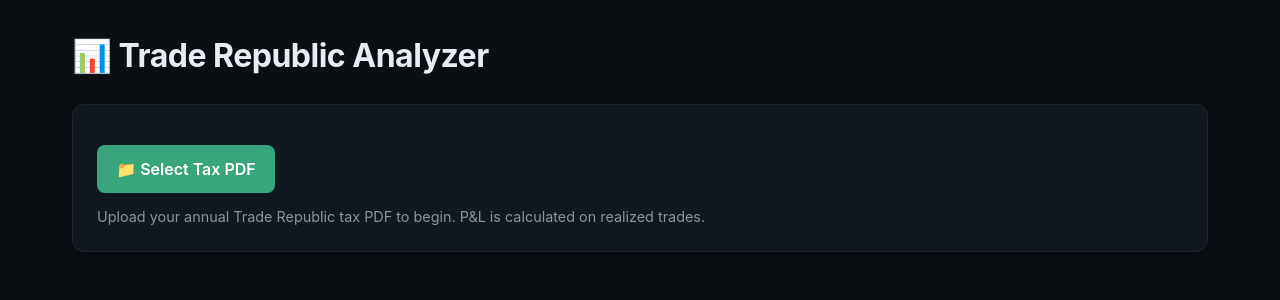
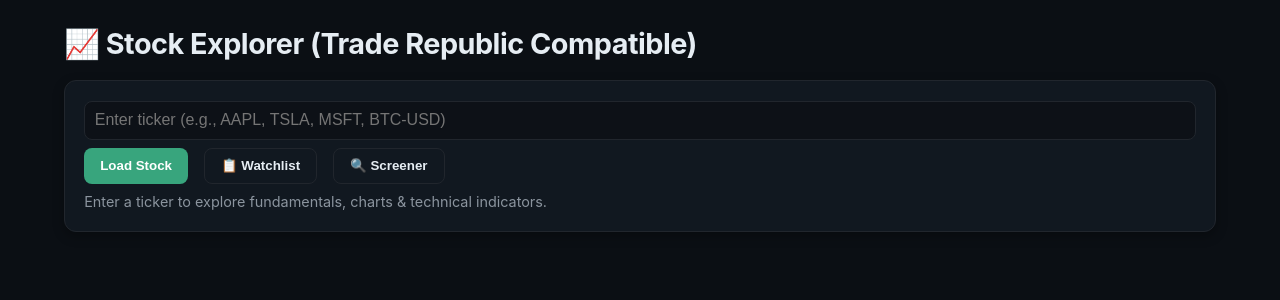
Before and after one commit to hellbloodd/stocks, a Python web app: template templates/index.html in a window 1280 px wide. Shown: the top 300 px of the page. Run offline with Jinja, Linux system fonts and the light colour scheme; the template is opened without the code that fills it, so the values that code supplies are empty.

Commit message:
Update index.html

```diff
--- a/templates/index.html
+++ b/templates/index.html
@@ -3,145 +3,249 @@
 <head>
   <meta charset="UTF-8">
   <meta name="viewport" content="width=device-width, initial-scale=1.0">
-  <title>Trade Republic Dashboard</title>
+  <title>Trade Republic Explorer</title>
   <script src="https://cdn.jsdelivr.net/npm/chart.js"></script>
+  <script src="https://cdn.jsdelivr.net/npm/chartjs-adapter-date-fns/dist/chartjs-adapter-date-fns.bundle.min.js"></script>
   <style>
-    :root { --bg: #0b0f14; --card: #111820; --accent: #38a57d; --text: #e6edf3; --muted: #8b949e; --border: #21262d; }
+    :root { --bg: #0b0f14; --card: #111820; --accent: #38a57d; --text: #e6edf3; --muted: #8b949e; --border: #21262d; --pos: #3fb950; --neg: #f85149; }
     * { box-sizing: border-box; margin: 0; padding: 0; }
-    body { font-family: -apple-system, BlinkMacSystemFont, 'Segoe UI', Roboto, sans-serif; background: var(--bg); color: var(--text); padding: 2rem; max-width: 1200px; margin: auto; line-height: 1.5; }
-    h1 { margin-bottom: 1.5rem; font-size: 2rem; letter-spacing: -0.5px; }
-    .card { background: var(--card); border: 1px solid var(--border); border-radius: 12px; padding: 1.5rem; margin-bottom: 1rem; box-shadow: 0 4px 12px rgba(0,0,0,0.3); }
+    body { font-family: -apple-system, BlinkMacSystemFont, 'Segoe UI', Roboto, sans-serif; background: var(--bg); color: var(--text); padding: 1.5rem; max-width: 1200px; margin: auto; line-height: 1.4; }
+    h1 { margin-bottom: 1rem; font-size: 1.8rem; letter-spacing: -0.5px; }
+    .card { background: var(--card); border: 1px solid var(--border); border-radius: 12px; padding: 1.2rem; margin-bottom: 1rem; box-shadow: 0 4px 12px rgba(0,0,0,0.3); }
     .grid { display: grid; grid-template-columns: repeat(auto-fit, minmax(220px, 1fr)); gap: 1rem; margin-bottom: 1rem; }
-    .stat-value { font-size: 2rem; font-weight: 700; margin: 0.5rem 0; }
-    .pos { color: #3fb950; } .neg { color: #f85149; }
-    button, label.btn { background: var(--accent); color: #fff; border: none; padding: 0.75rem 1.2rem; border-radius: 8px; font-weight: 600; cursor: pointer; display: inline-block; margin-top: 1rem; }
-    button:hover, label.btn:hover { filter: brightness(1.1); }
-    input[type="file"] { display: none; }
-    table { width: 100%; border-collapse: collapse; margin-top: 1rem; font-size: 0.95rem; }
-    th, td { padding: 0.75rem 1rem; text-align: left; border-bottom: 1px solid var(--border); }
-    th { color: var(--muted); font-weight: 500; }
+    input, select { background: #0d1117; border: 1px solid var(--border); color: var(--text); padding: 0.6rem; border-radius: 8px; width: 100%; font-size: 1rem; }
+    button { background: var(--accent); color: #fff; border: none; padding: 0.6rem 1rem; border-radius: 8px; cursor: pointer; font-weight: 600; transition: 0.2s; }
+    button:hover { filter: brightness(1.15); }
+    .btn-outline { background: transparent; border: 1px solid var(--border); color: var(--text); margin-left: 0.5rem; }
+    table { width: 100%; border-collapse: collapse; font-size: 0.9rem; }
+    th, td { padding: 0.6rem 0.8rem; text-align: left; border-bottom: 1px solid var(--border); }
+    th { color: var(--muted); }
     .hidden { display: none !important; }
-    #status { margin-top: 0.8rem; font-size: 0.9rem; color: var(--muted); min-height: 1.2em; }
-    canvas { max-width: 100%; height: 300px; background: var(--card); border-radius: 8px; padding: 0.5rem; box-sizing: border-box; }
-    .chart-container, .table-container { margin-top: 1rem; }
-    @media (max-width: 768px) { body { padding: 1rem; } h1 { font-size: 1.5rem; } .stat-value { font-size: 1.5rem; } }
+    #status { margin-top: 0.5rem; font-size: 0.9rem; color: var(--muted); min-height: 1.2em; }
+    canvas { max-width: 100%; height: 320px; background: var(--card); border-radius: 8px; padding: 0.5rem; box-sizing: border-box; }
+    .watchlist-item, .screener-result { display: flex; justify-content: space-between; align-items: center; padding: 0.7rem; border-bottom: 1px solid var(--border); cursor: pointer; transition: 0.2s; }
+    .watchlist-item:hover, .screener-result:hover { background: #161b22; }
+    .tag { display: inline-block; padding: 2px 8px; border-radius: 4px; font-size: 0.8rem; font-weight: 600; margin-left: auto; }
+    .bullish { background: #0f3d2e; color: var(--pos); } .bearish { background: #4a1515; color: var(--neg); }
+    @media (max-width: 768px) { body { padding: 1rem; } .grid { grid-template-columns: 1fr; } h1 { font-size: 1.4rem; } }
   </style>
 </head>
 <body>
-  <h1>📊 Trade Republic Analyzer</h1>
+  <h1>📈 Stock Explorer (Trade Republic Compatible)</h1>
 
   <div class="card">
-    <label for="pdfInput" class="btn">📁 Select Tax PDF</label>
-    <input type="file" id="pdfInput" accept=".pdf" />
-    <button onclick="analyze()" id="runBtn" class="hidden">Analyze Statement</button>
-    <p id="status">Upload your annual Trade Republic tax PDF to begin. P&L is calculated on realized trades.</p>
+    <input type="text" id="tickerInput" placeholder="Enter ticker (e.g., AAPL, TSLA, MSFT, BTC-USD)" />
+    <div style="margin-top:0.5rem; display:flex; gap:0.5rem;">
+      <button onclick="fetchStock()">Load Stock</button>
+      <button class="btn-outline" onclick="toggleWatchlist()">📋 Watchlist</button>
+      <button class="btn-outline" onclick="toggleScreener()">🔍 Screener</button>
+    </div>
+    <p id="status">Enter a ticker to explore fundamentals, charts & technical indicators.</p>
   </div>
 
-  <div id="dashboard" class="grid hidden">
-    <div class="card"><h3>Realized P&L</h3><div class="stat-value" id="pnl">€0.00</div></div>
-    <div class="card"><h3>Win Rate</h3><div class="stat-value" id="winrate">0%</div></div>
-    <div class="card"><h3>Total Trades</h3><div class="stat-value" id="totalTrades">0</div></div>
+  <div id="dashboard" class="hidden">
+    <div class="grid card">
+      <div><strong>Price</strong><div id="price" style="font-size:1.8rem; font-weight:700;">€0.00</div></div>
+      <div><strong>P/E Ratio</strong><div id="pe">—</div></div>
+      <div><strong>Market Cap</strong><div id="mcap">—</div></div>
+      <div><strong>Div Yield</strong><div id="divy">—</div></div>
     </div>
 
-  <div id="chartSection" class="card hidden chart-container">
-    <h3>Sell Trade Values (Top 20)</h3>
-    <canvas id="pnlChart"></canvas>
+    <div class="card"><canvas id="priceChart"></canvas></div>
+
+    <div class="grid card">
+      <div><strong>RSI (14)</strong><div id="rsi" style="font-weight:600;">—</div></div>
+      <div><strong>SMA 20 / 50</strong><div id="sma">— / —</div></div>
+      <div><strong>MACD Line</strong><div id="macd-line">—</div></div>
+      <div><strong>Signal</strong><div id="signal">—</div></div>
     </div>
 
-  <div id="tradesSection" class="card hidden table-container">
-    <h3>Recent Transactions</h3>
-    <table><thead><tr><th>Date</th><th>Type</th><th>Qty</th><th>Price</th><th>Value (€)</th></tr></thead><tbody id="tradeRows"></tbody></table>
+    <div class="grid card">
+      <div><strong>52W High</strong><div id="high52">—</div></div>
+      <div><strong>52W Low</strong><div id="low52">—</div></div>
+      <div><strong>Beta</strong><div id="beta">—</div></div>
+      <div><strong>Volume</strong><div id="vol">—</div></div>
+    </div>
+
+    <button class="btn-outline" onclick="addToWatchlist()" style="width:100%; margin-top:0.5rem;">➕ Add to Watchlist</button>
+  </div>
+
+  <div id="watchlistSection" class="card hidden">
+    <h3>Your Watchlist</h3>
+    <div id="watchlistItems"></div>
+    <button onclick="toggleWatchlist()" style="margin-top:1rem;">Close</button>
+  </div>
+
+  <div id="screenerSection" class="card hidden">
+    <h3>Market Screener</h3>
+    <div style="display:flex; gap:0.5rem; flex-wrap:wrap; margin-bottom:1rem;">
+      <input type="number" id="maxPE" placeholder="Max P/E" style="width:80px;" />
+      <input type="number" id="minMcap" placeholder="Min MCap ($)" style="width:120px;" />
+      <button onclick="runScreener()">Run</button>
+    </div>
+    <div id="screenerResults"></div>
+    <button onclick="toggleScreener()" style="margin-top:1rem;">Close</button>
   </div>
 
 <script>
-  let chart = null;
+  const API = "https://stocks-yohw.onrender.com";
+  let currentTicker = "", chartInstance = null;
 
-  document.getElementById('pdfInput').addEventListener('change', function() {
-    const btn = document.getElementById('runBtn');
-    if (this.files.length) {
-      btn.classList.remove('hidden');
-      document.getElementById('status').textContent = `📄 Ready: ${this.files[0].name}`;
-    } else {
-      btn.classList.add('hidden');
-      document.getElementById('status').textContent = 'Upload your annual Trade Republic tax PDF to begin.';
-    }
+  document.getElementById('tickerInput').addEventListener('keyup', (e) => {
+    if(e.key === 'Enter') fetchStock();
   });
 
-  async function analyze() {
-    const file = document.getElementById('pdfInput').files[0];
-    if (!file) return;
+  async function fetchStock() {
+    const ticker = document.getElementById('tickerInput').value.trim().toUpperCase();
+    if (!ticker) return;
 
-    const btn = document.getElementById('runBtn');
-    btn.disabled = true;
-    btn.textContent = "Processing PDF...";
-    document.getElementById('status').textContent = "⏳ Parsing & calculating metrics...";
+    document.getElementById('status').textContent = "⏳ Fetching data...";
+    try {
+      const [valRes, stockRes, techRes] = await Promise.all([
+        fetch(`${API}/validate/${ticker}`),
+        fetch(`${API}/stock/${ticker}`),
+        fetch(`${API}/tech/${ticker}`)
+      ]);
 
-    const form = new FormData();
-    form.append("file", file);
+      if (!valRes.ok || !stockRes.ok) throw new Error("Invalid ticker or no data available.");
 
-    try {
-      const res = await fetch("https://stocks-yohw.onrender.com/analyze", { method: "POST", body: form });
-      if (!res.ok) throw new Error(`Server error: ${res.status} - ${await res.text()}`);
+      const stock = await stockRes.json();
+      const tech = await techRes.json();
 
-      const data = await res.json();
+      currentTicker = stock.symbol;
+      document.getElementById('dashboard').classList.remove('hidden');
 
-      // Show dashboard sections
-      document.getElementById('dashboard').classList.remove('hidden');
-      document.getElementById('chartSection').classList.remove('hidden');
-      document.getElementById('tradesSection').classList.remove('hidden');
+      // Fundamentals
+      document.getElementById('price').textContent = `${stock.currency === 'EUR' ? '€' : '$'}${stock.price.toFixed(2)}`;
+      document.getElementById('pe').textContent = stock.pe_ratio || "N/A";
+      document.getElementById('mcap').textContent = stock.market_cap ? `$${(stock.market_cap/1e9).toFixed(2)}B` : "N/A";
+      document.getElementById('divy').textContent = stock.dividend_yield ? `${stock.dividend_yield.toFixed(2)}%` : "N/A";
+
+      // Technicals
+      document.getElementById('rsi').textContent = tech.rsi_14 ? tech.rsi_14.toFixed(1) : "N/A";
+      document.getElementById('rsi').style.color = tech.rsi_14 > 70 ? 'var(--neg)' : tech.rsi_14 < 30 ? 'var(--pos)' : 'var(--text)';
+      document.getElementById('sma').textContent = `${stock.history[stock.history.length-1].Date.toLocaleDateString()} / ${tech.sma20?.toFixed(2) || '—'} / ${tech.sma50?.toFixed(2) || '—'}`;
+      document.getElementById('macd-line').textContent = tech.macd?.line ?? "N/A";
+      document.getElementById('signal').innerHTML = `${tech.macd?.signal?.toFixed(2) ?? '—'} <span class="tag ${tech.macd?.histogram >= 0 ? 'bullish' : 'bearish'}">${tech.macd?.histogram >= 0 ? '▲ Bullish' : '▼ Bearish'}</span>`;
 
       // Stats
-      const pnlEl = document.getElementById('pnl');
-      pnlEl.textContent = `€${data.summary.realized_pnl_eur.toFixed(2)}`;
-      pnlEl.className = `stat-value ${data.summary.realized_pnl_eur >= 0 ? 'pos' : 'neg'}`;
-
-      document.getElementById('winrate').textContent = `${data.summary.win_rate_pct}%`;
-      document.getElementById('totalTrades').textContent = data.summary.total_trades;
-
-      // Table
-      const tbody = document.getElementById('tradeRows');
-      tbody.innerHTML = "";
-      data.trades_raw.slice(0, 50).forEach(t => {
-        const tr = document.createElement('tr');
-        tr.innerHTML = `<td>${t.date || '—'}</td><td>${t.type || '—'}</td><td>${t.quantity ?? 0}</td><td>€${t.price?.toFixed(4) || '—'}</td><td>€${(t.value || 0).toFixed(2)}</td>`;
-        tbody.appendChild(tr);
-      });
+      document.getElementById('high52').textContent = stock['52w_high']?.toFixed(2) || "—";
+      document.getElementById('low52').textContent = stock['52w_low']?.toFixed(2) || "—";
+      document.getElementById('beta').textContent = stock.beta || "N/A";
+      document.getElementById('vol').textContent = stock.volume ? `${(stock.volume/1e6).toFixed(1)}M` : "N/A";
 
       // Chart
-      const ctx = document.getElementById('pnlChart').getContext('2d');
-      if (chart) chart.destroy();
-      const sells = data.top_sells.slice(0, 20);
-      chart = new Chart(ctx, {
-        type: "bar",
+      renderChart(stock.history);
+
+      document.getElementById('status').textContent = `✅ Loaded ${stock.name} (${stock.symbol})`;
+    } catch (err) {
+      document.getElementById('status').textContent = `❌ ${err.message}`;
+      document.getElementById('dashboard').classList.add('hidden');
+    }
+  }
+
+  function renderChart(history) {
+    const ctx = document.getElementById('priceChart').getContext('2d');
+    if (chartInstance) chartInstance.destroy();
+
+    chartInstance = new Chart(ctx, {
+      type: "line",
       data: {
-          labels: sells.map((_, i) => `#${i + 1}`),
+        labels: history.map(h => new Date(h.Date)),
         datasets: [{
-            label: "Sell Trade Value (€)",
-            data: sells.map(t => t.value || 0),
-            backgroundColor: "#38a57d",
-            borderRadius: 4
+          label: "Price",
+          data: history.map(h => h.Close),
+          borderColor: "#38a57d",
+          backgroundColor: "rgba(56,165,125,0.1)",
+          fill: true,
+          tension: 0.3,
+          pointRadius: 0
         }]
       },
       options: {
         responsive: true,
         maintainAspectRatio: false,
-          scales: { y: { beginAtZero: true, grid: { color: '#21262d' } }, x: { grid: { display: false } } },
+        scales: { x: { type: "time", grid: { display: false } }, y: { grid: { color: "#21262d" } } },
         plugins: { legend: { display: false } }
       }
     });
+  }
 
-      document.getElementById('status').textContent = "✅ Analysis complete!";
-    } catch (e) {
-      console.error(e);
-      document.getElementById('status').textContent = `❌ ${e.message}`;
-      document.getElementById('dashboard').classList.add('hidden');
-      document.getElementById('chartSection').classList.add('hidden');
-      document.getElementById('tradesSection').classList.add('hidden');
-    } finally {
-      btn.disabled = false;
-      btn.textContent = "Analyze Statement";
+  function addToWatchlist() {
+    if (!currentTicker) return;
+    let wl = JSON.parse(localStorage.getItem("wl") || "[]");
+    if (!wl.includes(currentTicker)) wl.push(currentTicker);
+    localStorage.setItem("wl", JSON.stringify(wl));
+    document.getElementById('status').textContent = `✅ Added ${currentTicker} to watchlist.`;
   }
+
+  function toggleWatchlist() {
+    const sec = document.getElementById('watchlistSection');
+    sec.classList.toggle('hidden');
+    if (!sec.classList.contains('hidden')) renderWatchlist();
   }
+
+  function renderWatchlist() {
+    const wl = JSON.parse(localStorage.getItem("wl") || "[]");
+    const container = document.getElementById('watchlistItems');
+    container.innerHTML = "";
+    if (wl.length === 0) container.innerHTML = "<p style='padding:1rem; color:var(--muted)'>Watchlist is empty.</p>";
+    wl.forEach(t => {
+      const div = document.createElement('div');
+      div.className = 'watchlist-item';
+      div.innerHTML = `<strong>${t}</strong> <button class="btn-outline" onclick="removeFromWL('${t}')" style="padding:0.3rem 0.6rem; font-size:0.8rem;">🗑️</button>`;
+      div.onclick = (e) => { if(!e.target.closest('button')) { document.getElementById('tickerInput').value = t; fetchStock(); } };
+      container.appendChild(div);
+    });
+  }
+
+  function removeFromWL(t) {
+    let wl = JSON.parse(localStorage.getItem("wl") || "[]").filter(x => x !== t);
+    localStorage.setItem("wl", JSON.stringify(wl));
+    renderWatchlist();
+  }
+
+  function toggleScreener() {
+    document.getElementById('screenerSection').classList.toggle('hidden');
+  }
+
+  async function runScreener() {
+    const maxPE = parseFloat(document.getElementById('maxPE').value);
+    const minMcap = parseFloat(document.getElementById('minMcap').value) * 1e9;
+    if (isNaN(maxPE) && isNaN(minMcap)) return;
+
+    document.getElementById('screenerResults').innerHTML = "<p>Scanning... (may take a few seconds)</p>";
+
+    // Common US/EU tickers & ETFs widely available on TR
+    const candidates = ["AAPL","MSFT","GOOGL","AMZN","TSLA","META","NVDA","AMD","INTC","NFLX","JPM","V","WMT","DIS","NKE","PEP","KO","MCD","SBUX","COST","AVGO","QCOM","TXN","MU","AMAT","LRCX","ADBE","CRM","PYPL","SQ","SHOP","UBER","LYFT","ABNB","DASH","COIN","BABA","JD","PDD","BIDU","NTES","BILI","IQ","VIPS","SUI","KWEB","XLI","XLK","XLV","JJI","QQQ","SPY","IWM","EEM","VEA","IEFA"];
+
+    const results = [];
+    for (const t of candidates) {
+      try {
+        const res = await fetch(`${API}/stock/${t}`);
+        if (!res.ok) continue;
+        const d = await res.json();
+        let pass = true;
+        if (!isNaN(maxPE) && (d.pe_ratio === null || d.pe_ratio > maxPE)) pass = false;
+        if (!isNaN(minMcap) && (d.market_cap === null || d.market_cap < minMcap)) pass = false;
+        if (pass) results.push(d);
+      } catch {}
+    }
+
+    const container = document.getElementById('screenerResults');
+    if (results.length === 0) {
+      container.innerHTML = "<p style='padding:1rem;'>No matches found. Try wider filters.</p>";
+      return;
+    }
+
+    container.innerHTML = `<table><thead><tr><th>Ticker</th><th>Price</th><th>P/E</th><th>MCap</th></tr></thead><tbody>` +
+      results.map(r => `<tr style="cursor:pointer" onclick="document.getElementById('tickerInput').value='${r.symbol}'; fetchStock();">
+        <td>${r.symbol}</td><td>${r.price}</td><td>${r.pe_ratio || "—"}</td><td>${(r.market_cap/1e9).toFixed(2)}B</td>
+      </tr>`).join("") + `</tbody></table>`;
+  }
+
+  // Load watchlist on startup
+  document.addEventListener('DOMContentLoaded', () => renderWatchlist());
 </script>
 </body>
 </html>
```
Lines whose indentation alone changed are shown as unchanged.
